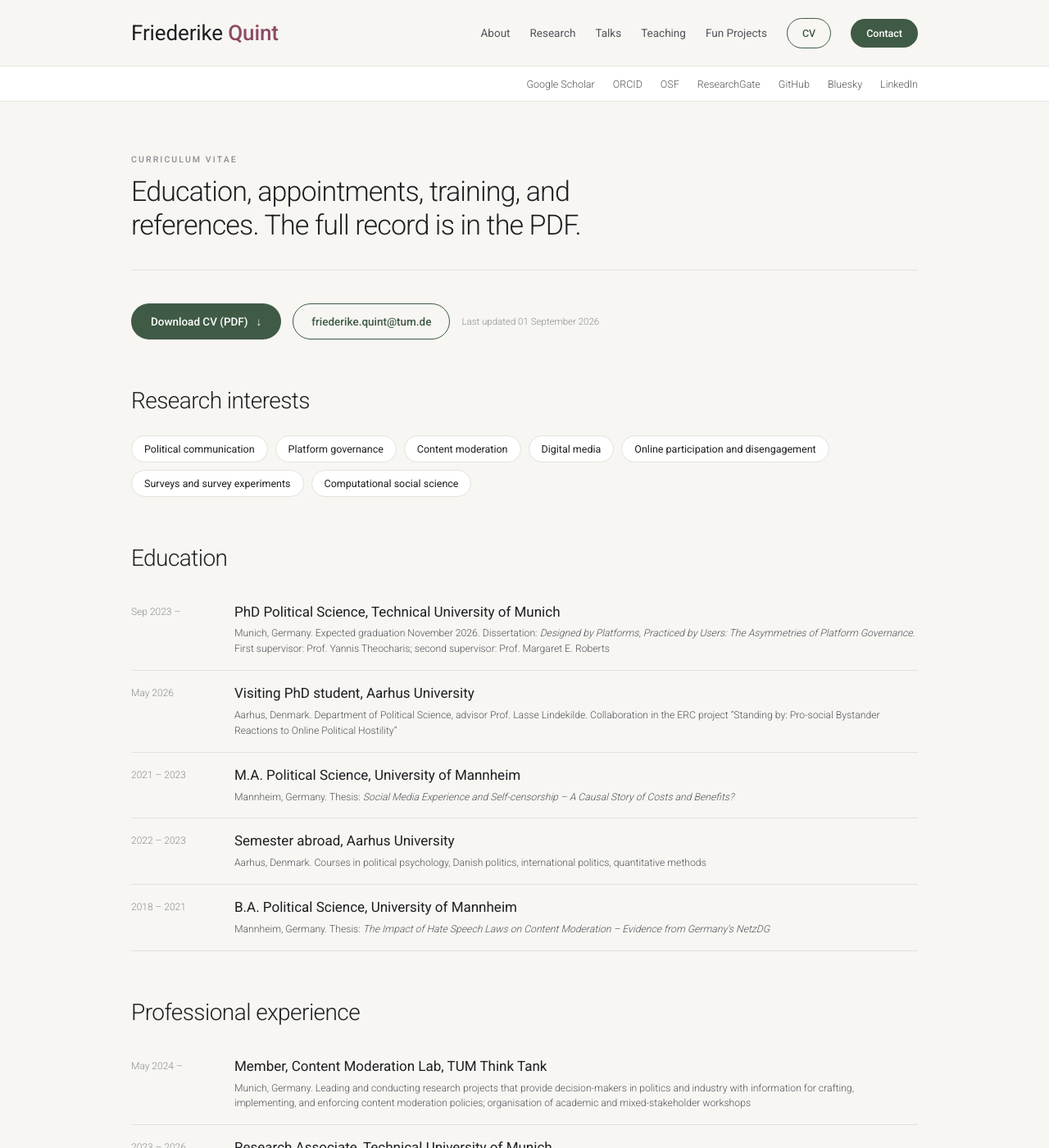
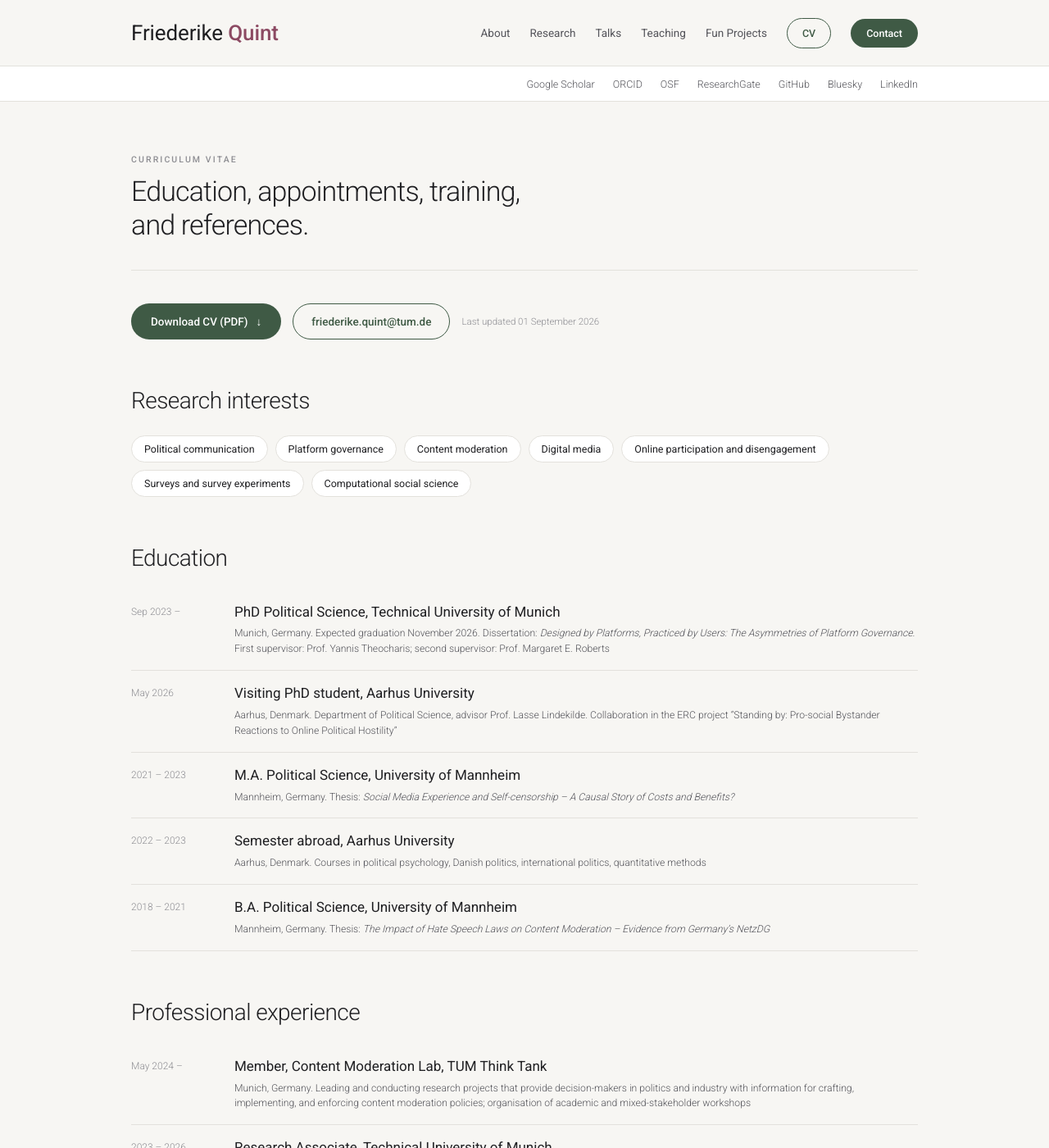
Before and after one commit to friederikequint/friederikequint.github.io, a Jekyll site: the page built from _pages/cv.md, in a window 1280 px wide and 1400 px high. Shown: the whole window at 82% size. Built offline with Jekyll 4.4.1, drawn with Linux system fonts in a browser that asks for light colours; some of the changed text lies outside the part shown.

Commit message:
Update cv.md

```diff
--- a/_pages/cv.md
+++ b/_pages/cv.md
@@ -3,14 +3,14 @@ layout: quint
 nav_key: cv
 title: "CV"
 permalink: /cv/
-description: "Education, appointments, training and references. The full record is in the PDF."
+description: "Education, appointments, training and references."
 redirect_from:
   - /resume
 ---
 
 <div class="q-pagehead">
   <div class="q-kicker">Curriculum vitae</div>
-  <h1>Education, appointments, training, and references. The full record is in the PDF.</h1>
+  <h1>Education, appointments, training, and references.</h1>
 </div>
 
 <div class="q-cta">
@@ -53,41 +53,3 @@ redirect_from:
   </div>
   {%- endfor %}
 </section>
-
-<section class="q-section">
-  <div class="q-shead"><h2>Additional training</h2></div>
-  {%- for e in site.data.cv.training %}
-  <div class="q-entry">
-    <div class="q-entry-date">{{ e.date }}</div>
-    <div>
-      <h4>{{ e.title }}</h4>
-      <div class="q-entry-meta">{{ e.meta }}</div>
-    </div>
-  </div>
-  {%- endfor %}
-</section>
-
-<section class="q-section">
-  <div class="q-shead"><h2>Languages &amp; skills</h2></div>
-  <div class="q-grid-3">
-    {%- for s in site.data.cv.skills %}
-    <div>
-      <div class="q-sublabel">{{ s.label }}</div>
-      <p>{{ s.body }}</p>
-    </div>
-    {%- endfor %}
-  </div>
-</section>
-
-<section class="q-section">
-  <div class="q-shead"><h2>Academic references</h2></div>
-  <div class="q-cards-2">
-    {%- for r in site.data.cv.references %}
-    <div class="q-ref">
-      <h4>{{ r.name }}</h4>
-      <p>{{ r.affiliation }}</p>
-      <a href="mailto:{{ r.email }}">{{ r.email }}</a>
-    </div>
-    {%- endfor %}
-  </div>
-</section>
```
